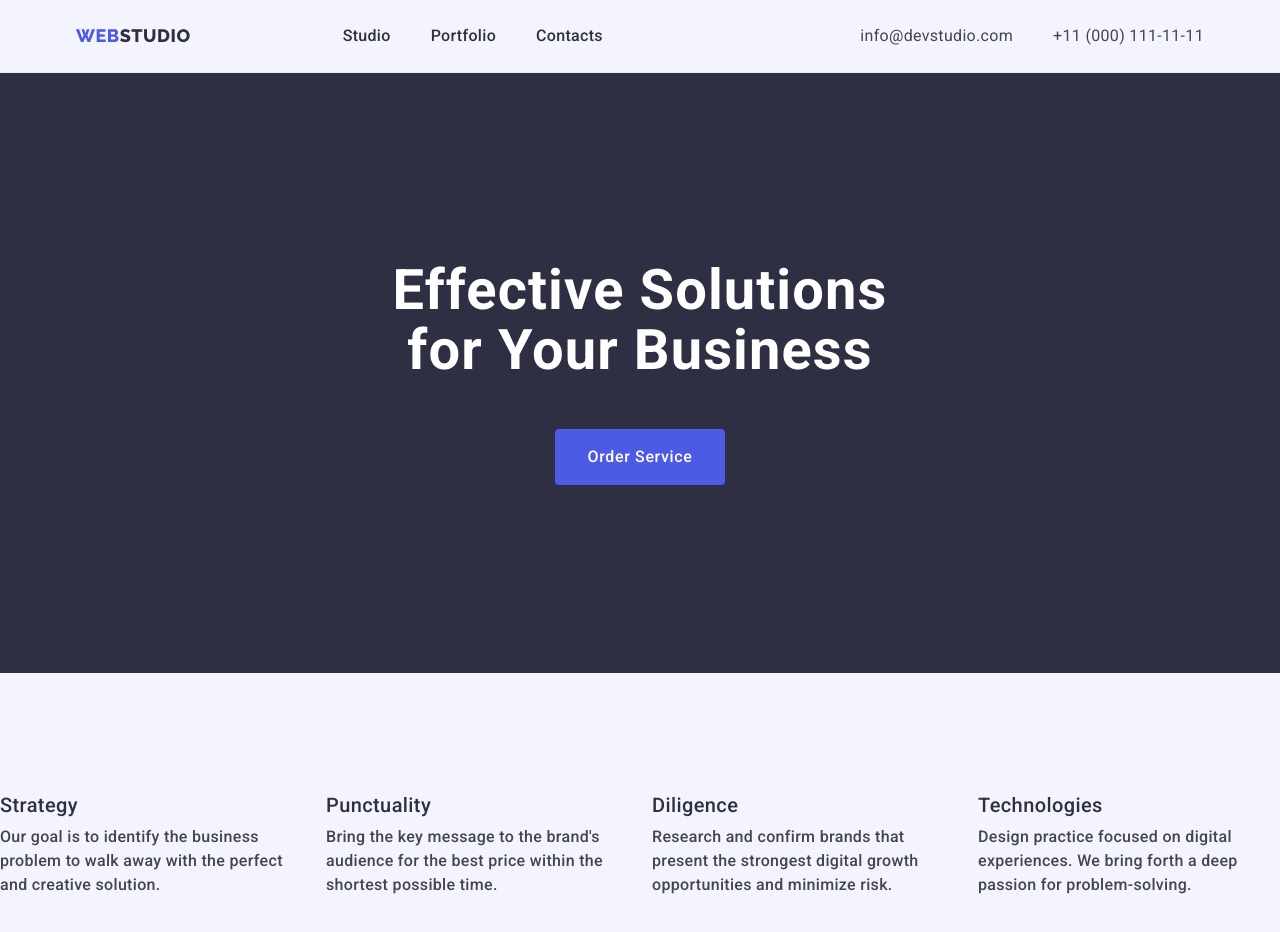
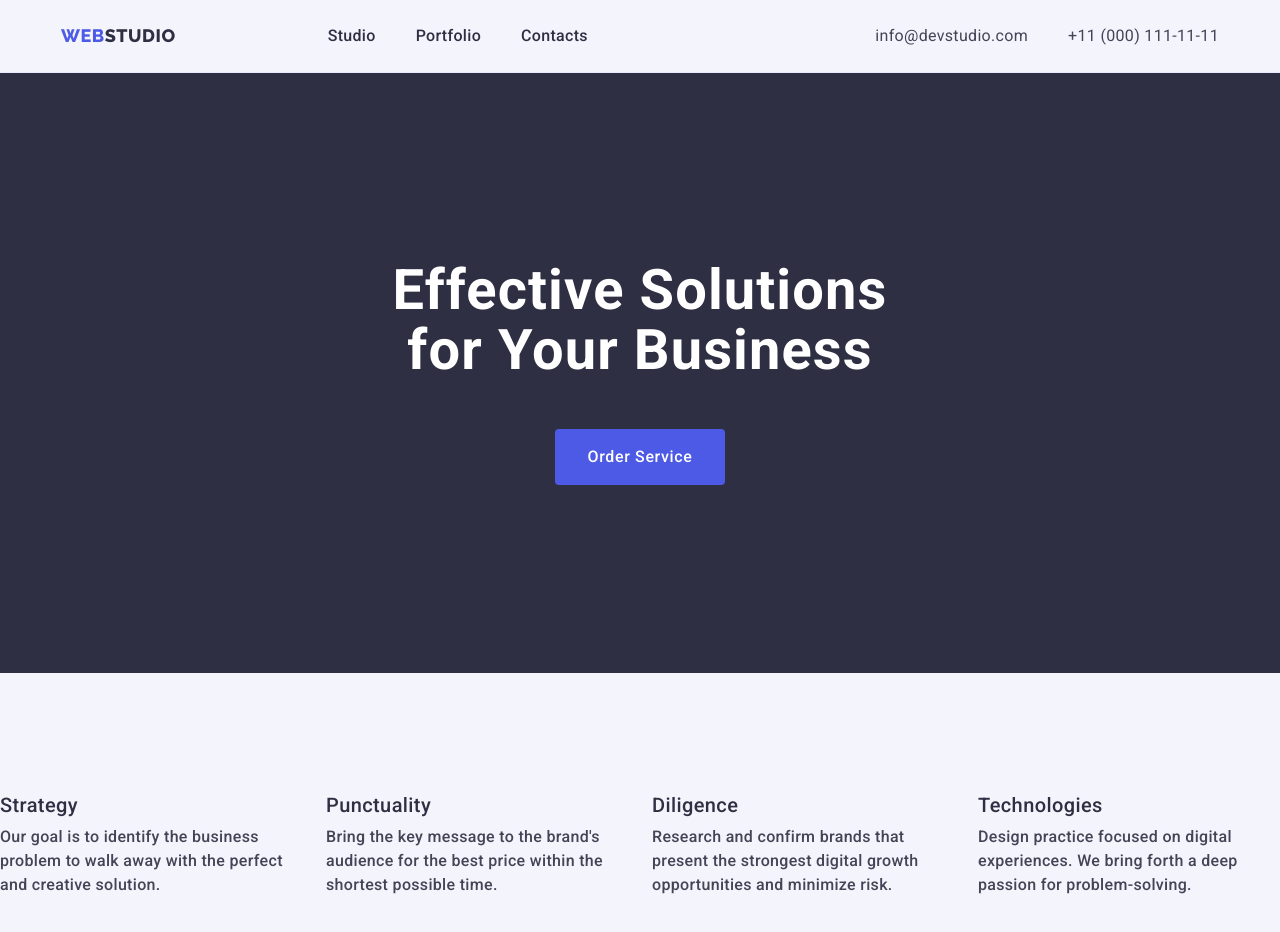
Before and after one commit to YuliiaBabich/goit-markup-hw-03, a plain HTML site: page index.html in a window 1280 px wide. Shown: the top 932 px of the page. Drawn offline with nearby package versions, Linux system fonts and the light colour scheme.

Commit message:
Update styles.css

```diff
--- a/css/styles.css
+++ b/css/styles.css
@@ -121,12 +121,15 @@
 
     .header-container {
         width: 1158px;
-        padding: 0 15px;
+        /*padding: 0 15px;*/
         max-height: 72px;
         display: flex;
         align-items: center;
         margin: 0 auto;
         justify-content: space-between;
+        padding-top: 24px;
+        padding-bottom: 24px;
+
     }
 
     .logo {
@@ -152,7 +155,8 @@
         flex-grow: 1;
         gap: 76px;
         align-items: center;
-        padding: 24px 0;
+        /* padding-top: 24px;
+        padding-bottom: 24px;*/
 
     }
 
```
